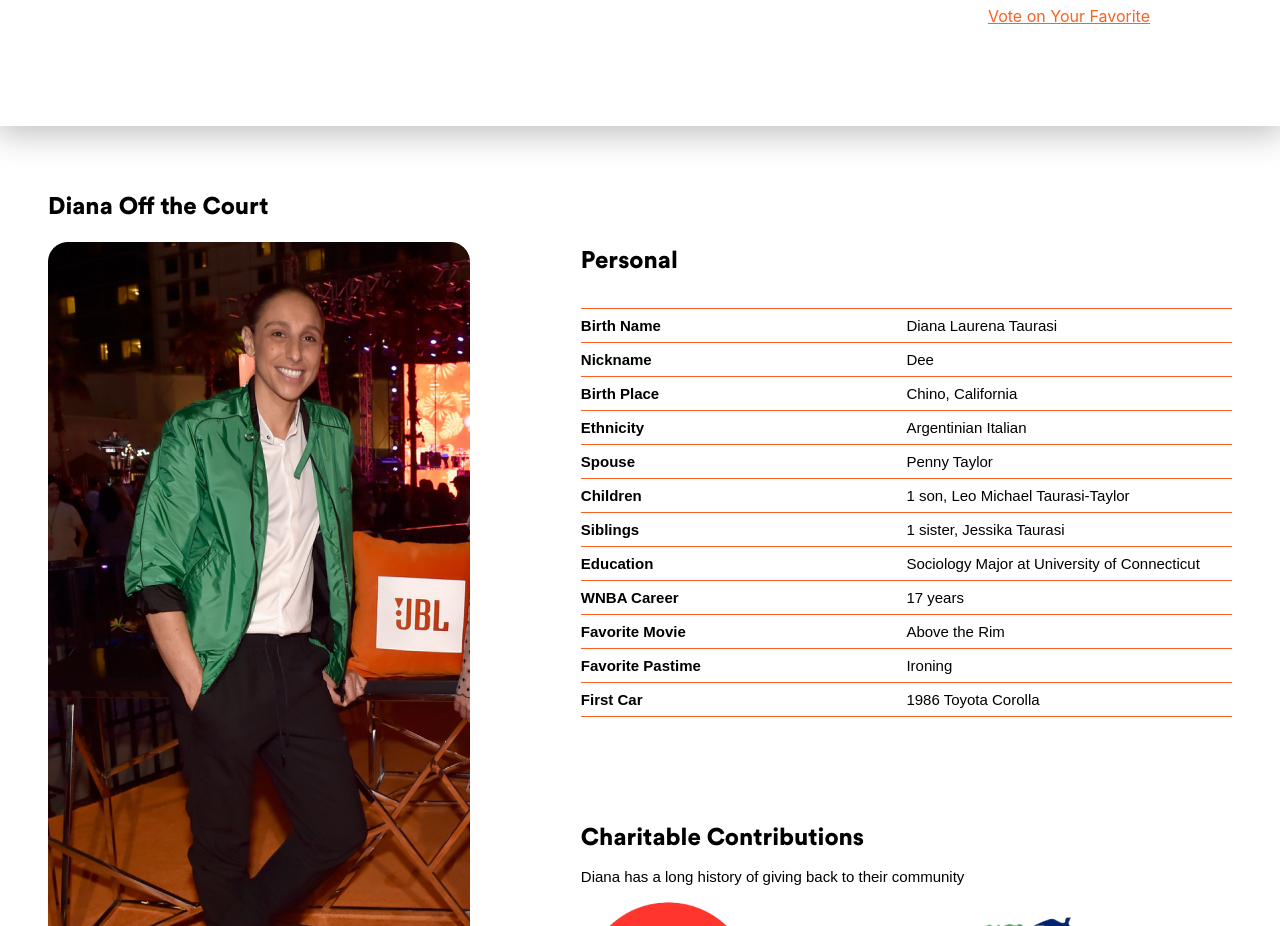
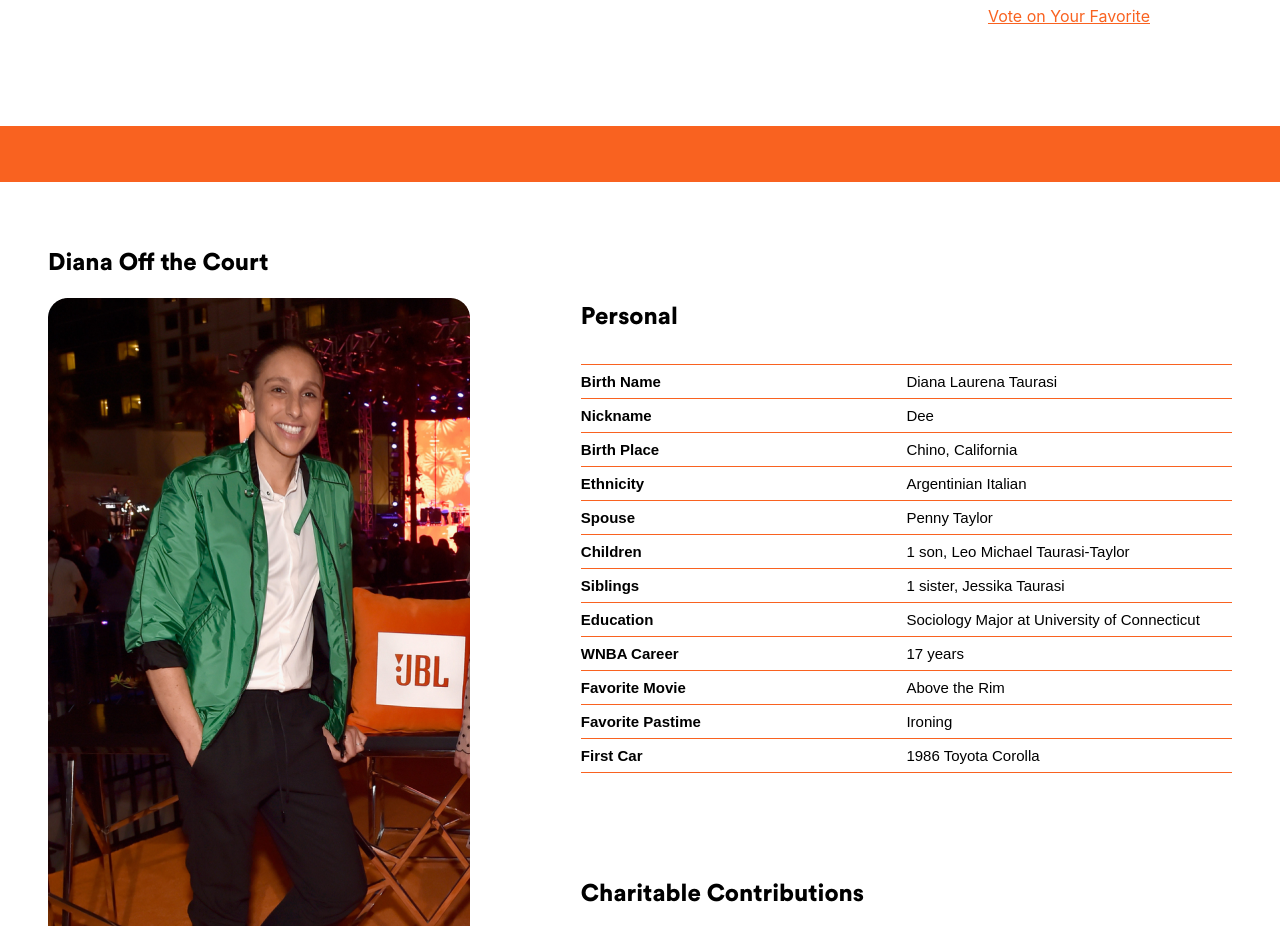
Before and after one commit to dkrj45/wnba-player-page, a React (Create React App) app: page / in a window 1280 px wide. Shown: the part 2740-3666 px from the top of the page. Built offline with nearby package versions, Linux system fonts and the light colour scheme.

Commit message:
add bottom border

```diff
--- a/src/components/VideoSection/VideoSection.js
+++ b/src/components/VideoSection/VideoSection.js
@@ -9,7 +9,6 @@ import video6 from '../../assets/images/image-6.png';
 const VideoSection = () => {
   return (
     <>
-      <div className="videosection__top"></div>
       <section className="videosection">
         <div className="videosection__appearance">
           <h2 className="videosection__title">League Pass Appearances</h2>
@@ -110,6 +109,7 @@ const VideoSection = () => {
           </div>
         </div>
       </section>
+      <div className="videosection__bottom"></div>
     </>
   );
 }
--- a/src/components/VideoSection/VideoSection.scss
+++ b/src/components/VideoSection/VideoSection.scss
@@ -7,7 +7,11 @@
   flex-direction: column;
   align-items: center;
   padding: 2rem 3rem;
-
+  &__bottom{
+    width: 100%;
+    height: 3.5rem;
+    background-color: #F96220;
+  }
   &__title{
     font-size: 1.875rem;
     margin: 0;
```
